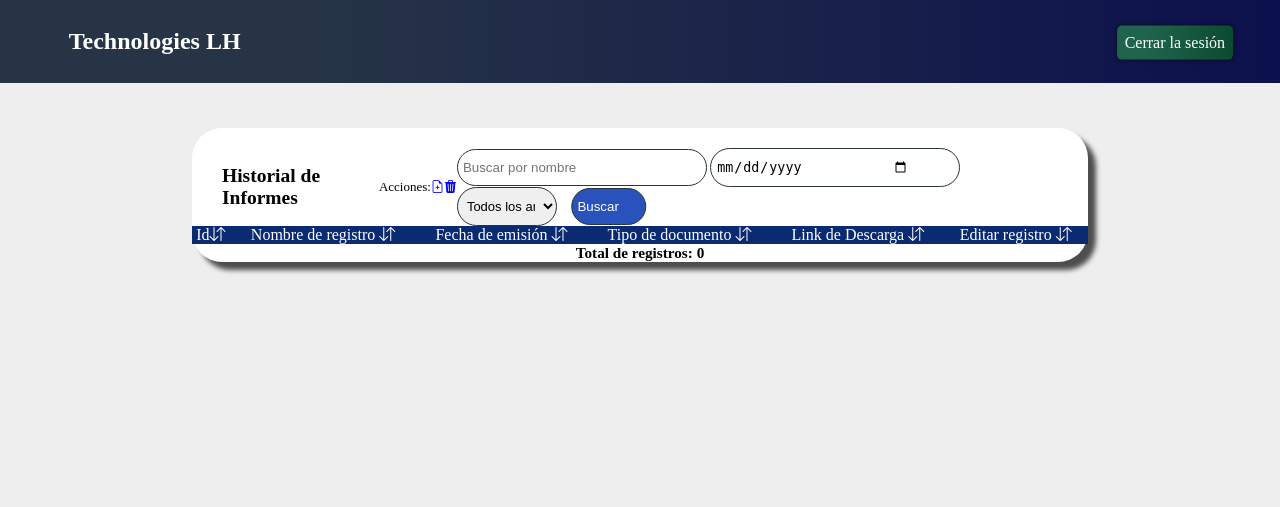
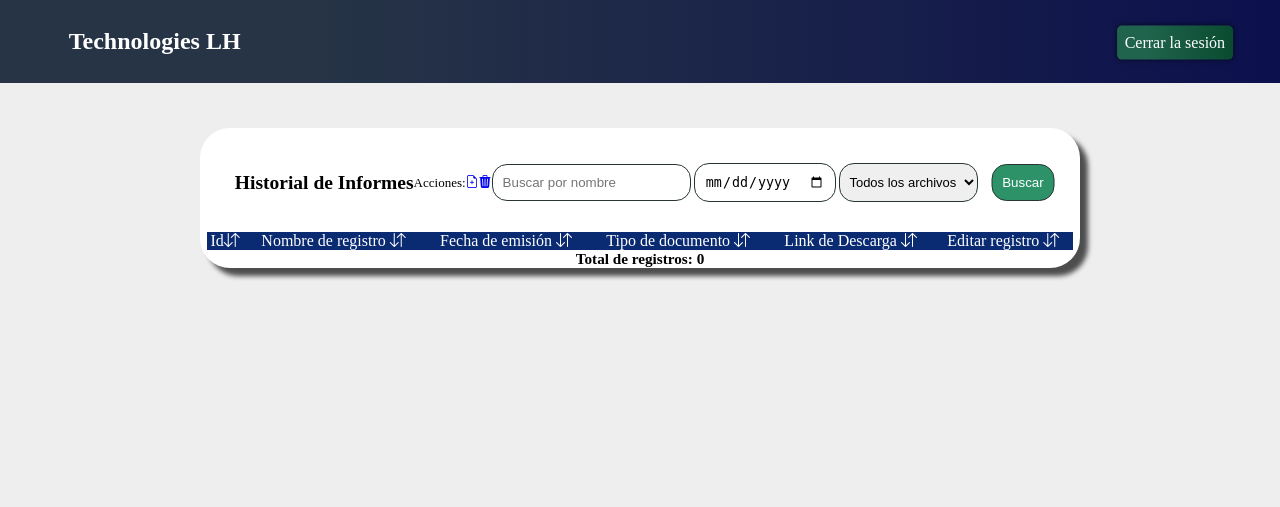
Before and after one commit to Xiuh185/Dspiproyecto, a PHP site: page /tablas.php in a window 1280 px wide. Shown: the top 507 px of the page. Run offline with PHP 8.4, Linux system fonts and the light colour scheme; the visitor is signed in with stand-in values (Sample User, id 1); data that the repository does not hold is empty; style sheets or scripts are compiled from the project's sources; some web fonts are replaced.

Commit message:
Update tablasd.scss

```diff
--- a/tablasd.scss
+++ b/tablasd.scss
@@ -7,6 +7,7 @@ body{
     display: flex;
     justify-content: center;
     align-items: center;
+    max-width: 100%;
     min-height: auto !important;;
     font-family: "Koh Santephaeap";
     background-color: #eeeeee;
@@ -23,7 +24,8 @@ body{
     align-content: center;
     border-spacing: 0;
      box-shadow: 8px 8px 5px 0px rgb(78, 77, 77);
-     width: 70%;
+     width: auto !important;
+     min-width: auto !important;
      height: auto;
      background-color: #FFFFFF;
      border-radius: 30px;
@@ -33,6 +35,10 @@ body{
 .table_header{
     display: flex;
     justify-content: space-between;
+    margin-top: 15px;
+    margin-left: 5px;
+    margin-right: 5px;
+    margin-bottom: 30px;
     align-items: center;
     padding: 20px 30px 0;
     button{
@@ -41,7 +47,8 @@ body{
         background-color: #0c2d72;
         color: white;
         padding: 10px 30px;
-        border-radius: 20px;
+        border-radius: 15px;
+        text-align: center;
         text-transform: uppercase;
         font-size: small;
         cursor: pointer;
@@ -52,9 +59,9 @@ body{
     select{
     border: none;
     border-bottom: 1PX solid #FFFFFF;
-    width: 100px;
+    width: auto;
     padding: 10px 5px;
-    border-radius: 30px;
+    border-radius: 15px;
     font-size: small;
     box-sizing: border-box;
     border: 1px solid rgb(39, 53, 53);
@@ -62,37 +69,47 @@ body{
     .input_search{
     position: relative;
     input{
-        border-radius: 30px;
-        width: 250px;
-        padding: 10px 5px;
+        width: auto;
+        padding: 10px;
         outline: none;
         border: 1px solid rgb(39, 53, 53);
+        border-radius: 15px;
         box-sizing: border-box;
-        padding-right: 50px;
+
     }
 
     .search{
         position: relative;
-        width: 75px;
-        border-radius: 25px;
+        width: auto;
+        border-radius: 15px;
         top: 50%;
         right: 0;
         margin: auto;
         transform: translate(15% , 0%);
-        background: #2952BC;
+        text-align: center;
+        background: #2d9268;
         color: #FFFFFF;
         box-sizing: border-box;
-
             }
         }
     }
     table{
+        table-layout: fixed;
         border-spacing: 0;
         margin-top: auto;
+        margin-left: 7px;
+        margin-right: 7px;
         margin-bottom: auto;
+        table-layout: fixed;
         thead{
+            width: auto;
             font-size: medium;
             text-align: center;
+            margin-top: 15px;
+            margin-bottom: 15PX;
+            margin-right: 15px;
+            margin-left: 15px;
+            padding: 1em;
             background-color: #0a2b72;
             color: #FFFFFF;
             tr{
@@ -107,7 +124,7 @@ body{
                 td{
                     font-size: medium;
                     padding: 10px;
-                    text-align: center;
+                    text-align: left;
                     border-bottom: 1px solid #23346b;
                     #icons{
                         font-size: 25px;
```
